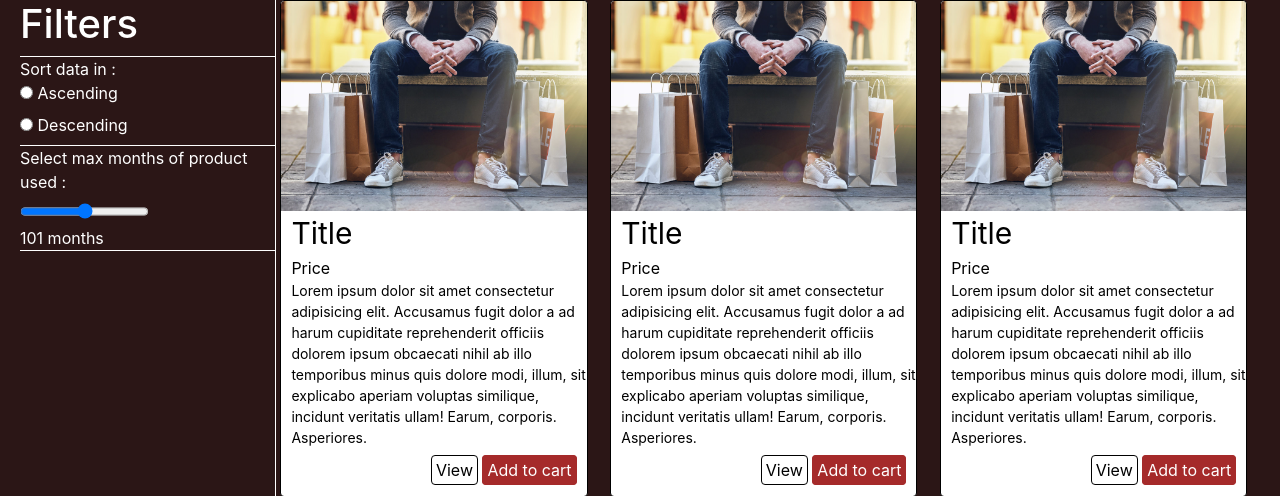
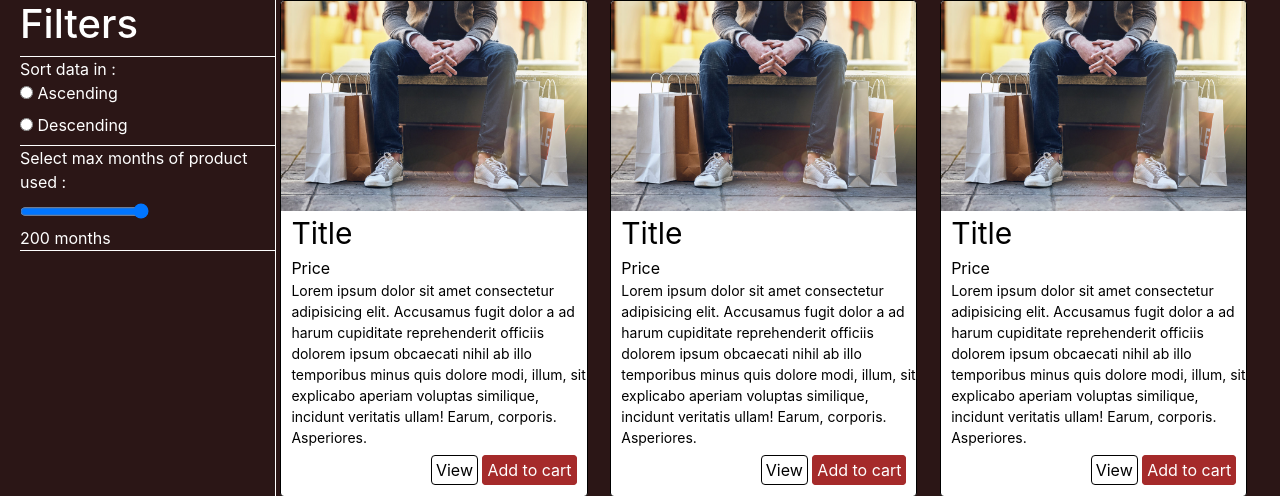
Before and after one commit to tarunraghav226/Instant-Shop-3rd-year-mini-project, a Django app: template InstantShop/templates/shop.html in a window 1280 px wide. Shown: the part 218-714 px from the top of the page. Run offline with Django 3.2, Linux system fonts and the light colour scheme; the template is opened without the code that fills it: values that come from a table or form of the project are taken from there, others are empty; some libraries are stand-ins or nearby versions.

Commit message:
Added default value in months slider.

```diff
--- a/InstantShop/templates/shop.html
+++ b/InstantShop/templates/shop.html
@@ -39,7 +39,7 @@
                 </div>
                 <div class="range">
                     <label for="range">Select max months of product used :</label><br>
-                    <input type="range" name="range" id="range" min="1" max="200" step="1">
+                    <input type="range" name="range" id="range" min="1" max="200" step="1" value="200">
                     <div class="out"></div>
                     <script>
                         var out = document.getElementsByClassName("out")[0];
```
